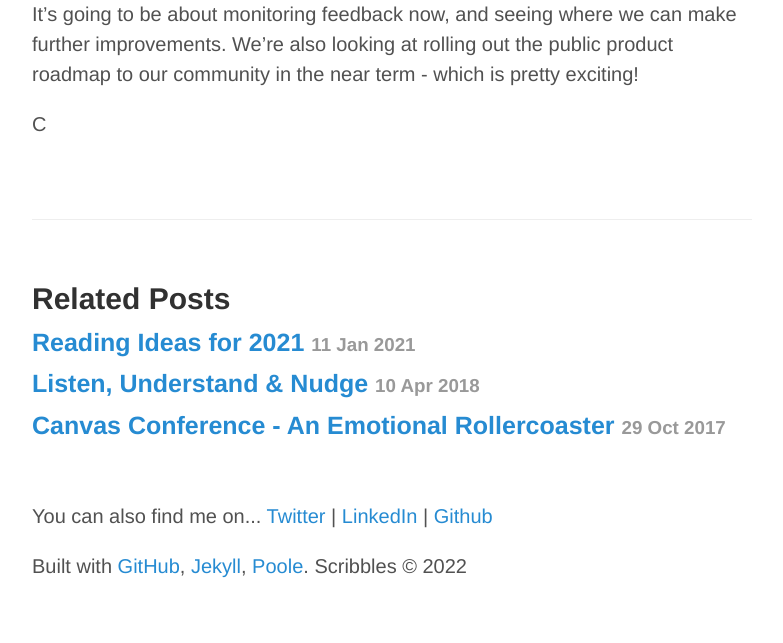
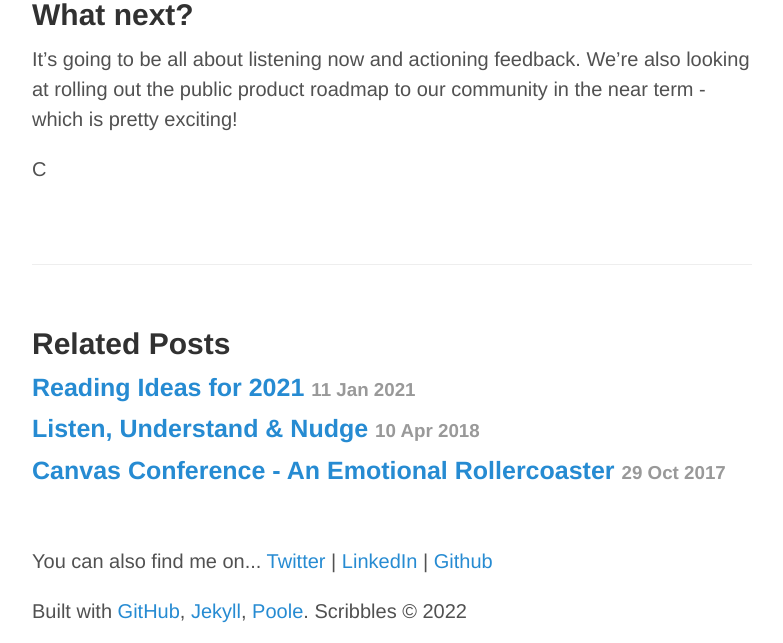
Before and after one commit to calcode/calcode.github.io, a Jekyll site: the page built from _posts/2022-02-17-product-roadmaps.md, in a window 1280 px wide and 900 px high, scrolled down 2550 px, cut to the strip 257-900 px from the top of the window. Shown: the whole strip, without its empty margins (248-1031 px from the left). Built offline with Jekyll 4.4.1, drawn with Linux system fonts in a browser that asks for light colours; before the commit the page ends 3408 px from its top, so only the background shows below that.

Commit message:
Update 2022-02-17-product-roadmaps.md

```diff
--- a/_posts/2022-02-17-product-roadmaps.md
+++ b/_posts/2022-02-17-product-roadmaps.md
@@ -5,11 +5,11 @@
 ---
 I wanted share some thoughts on how our product management team have approached the product communities most divisive topic - product roadmaps.
 
-*What was the aim?*
+## What was the aim?
 
 > Improve our current product roadmap so everyone across the business can understand what problems we intend to solve for users, in what order, and have some indication of when a customer *might* see these changes
 
-*What wasn’t working so well?*
+## What wasn’t working so well?
 
 We made some significant changes to our roadmap format during the last year, and most of these were made in one go. Many of these were positive. But, both formats saw feedback that was, at times, conflicting.
 
@@ -18,7 +18,7 @@
 What did we learn? People appeared to find the current roadmap unclear. We hadn’t struck the balance around what we were working on, vs. when people might expect to see these things, and consistency in the level of information.
 
 
-*How did we coordinate things?*
+## How did we coordinate things?
 
 It was assumed that changing too much in one go would be confusing for everyone involved. Sometimes when you fix three problems, you end up causing three other problems - so we wanted to work from what we had.
 
@@ -31,7 +31,8 @@
 5. Updated the company, and produced guidance
 
 
-*How does our product roadmap look today?*
+## How does our product roadmap look today?
+
 Some of the main changes include;
 
 - Organised using now / next / later so people know when things will begin
@@ -48,7 +49,7 @@
 [![13PrMX.md.png](https://iili.io/13PrMX.md.png)](https://freeimage.host/i/13PrMX)
 
 
-*What about public product roadmaps?*
+## What about public product roadmaps?
 
 We’re keeping our product roadmap internal only, as all this information isn't useful for our customers.
 
@@ -61,8 +62,8 @@
 
 [![13P4Pn.md.png](https://iili.io/13P4Pn.md.png)](https://freeimage.host/i/13P4Pn)
 
-*What next?*
+## What next?
 
-It's going to be about monitoring feedback now, and seeing where we can make further improvements. We're also looking at rolling out the public product roadmap to our community in the near term - which is pretty exciting!
+It's going to be all about listening now and actioning feedback. We're also looking at rolling out the public product roadmap to our community in the near term - which is pretty exciting!
 
 C
```
